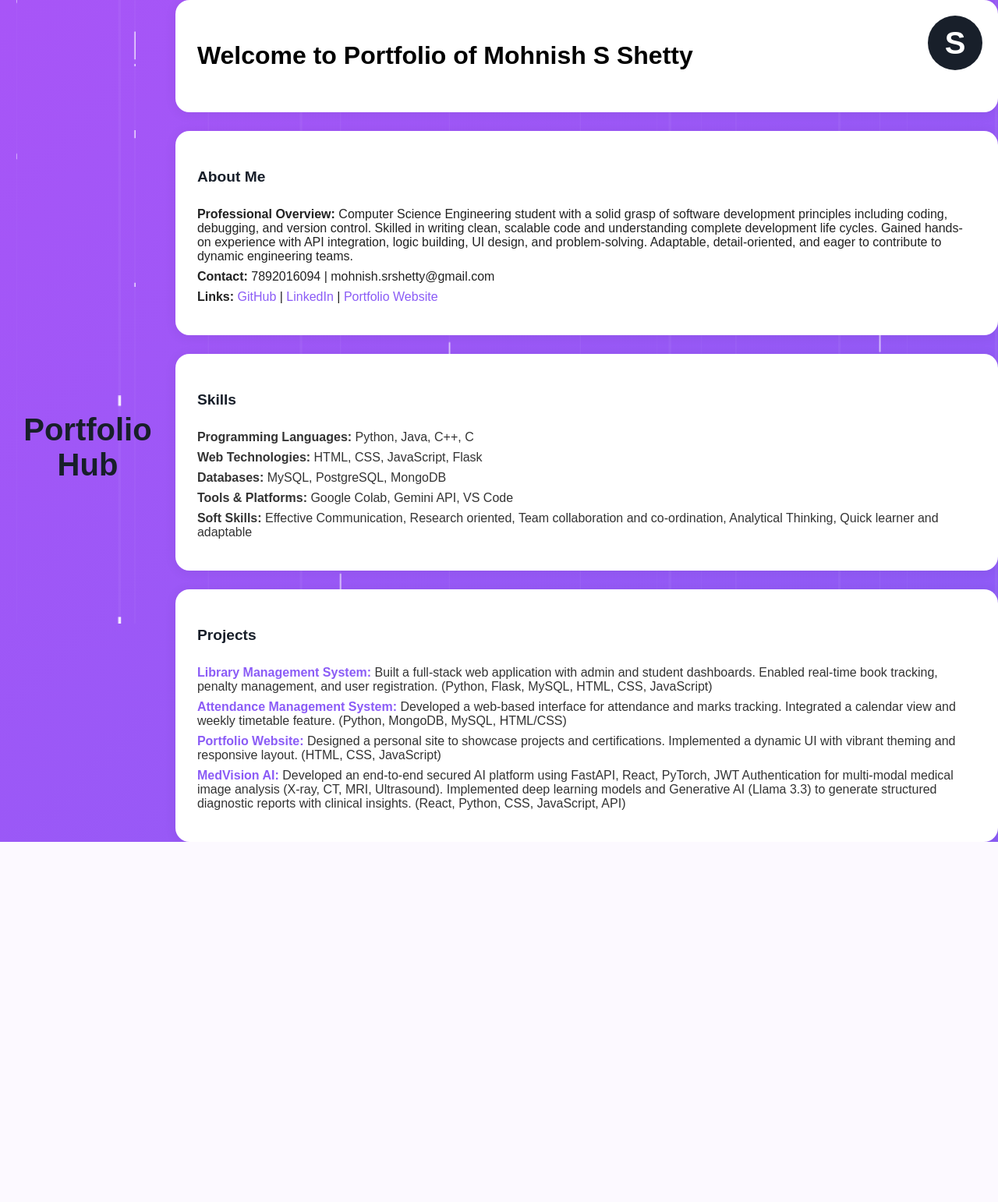
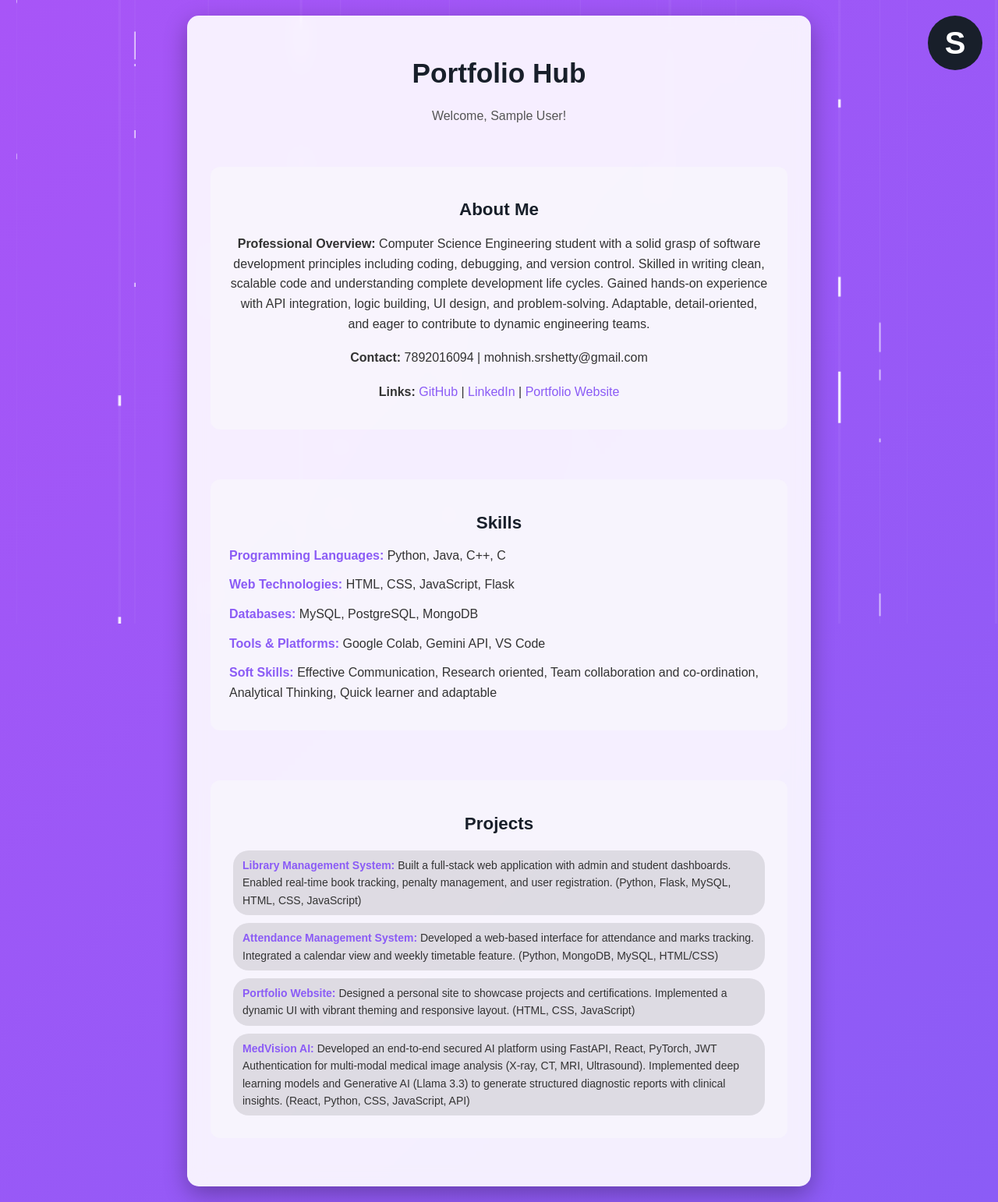
Before and after one commit to mohnish-srshetty/Portfolio, a Node server app: page /portfolio in a window 1280 px wide. Shown: the whole page at 78% size. Before the commit the page ends 1080 px from the top, so only its background shows below. Run offline with Node 20, Linux system fonts and the light colour scheme; the visitor is signed in with stand-in values (Sample User, id 1); some libraries are stand-ins or nearby versions.

Commit message:
Restructure portfolio page to centered container layout

```diff
--- a/public/css/styles.css
+++ b/public/css/styles.css
@@ -141,6 +141,68 @@
 
 .portfolio-projects li strong {
   color: #8B5CF6;
+}
+
+/* Portfolio Page - Centered Container Layout */
+.portfolio-container {
+  max-width: 900px;
+  margin: 40px auto;
+  text-align: center;
+}
+
+.portfolio-container h1 {
+  margin-bottom: 8px;
+}
+
+.portfolio-section {
+  margin: 32px 0;
+  text-align: left;
+  background: rgba(249, 249, 251, 0.5);
+  padding: 24px;
+  border-radius: 12px;
+}
+
+.portfolio-section h2 {
+  font-size: 1.4rem;
+  color: #181f2a;
+  margin-bottom: 16px;
+  text-align: center;
+}
+
+.portfolio-section p {
+  margin: 0 0 12px 0;
+  color: #333;
+  font-size: 1rem;
+  line-height: 1.6;
+}
+
+.portfolio-section ul {
+  list-style-type: none;
+  padding-left: 0;
+  margin: 0;
+}
+
+.portfolio-section li {
+  background: none;
+  margin: 0 0 12px 0;
+  padding: 0;
+  color: #333;
+  font-size: 1rem;
+  line-height: 1.6;
+}
+
+.portfolio-section li strong {
+  color: #8B5CF6;
+}
+
+.portfolio-section a {
+  color: #8B5CF6;
+  text-decoration: none;
+  font-weight: 500;
+}
+
+.portfolio-section a:hover {
+  text-decoration: underline;
 }
 
 @media (max-width: 900px) {
--- a/views/portfolio.ejs
+++ b/views/portfolio.ejs
@@ -3,7 +3,7 @@
 <head>
   <meta charset="UTF-8">
   <meta name="viewport" content="width=device-width, initial-scale=1.0">
-  <title>Portfolio Hub</title>
+  <title>Portfolio - <%= user.name %></title>
   <link rel="stylesheet" href="css/styles.css">
 </head>
 <body>
@@ -49,6 +49,7 @@
       </g>
     </svg>
   </div>
+
   <div class="portfolio-avatar profile-avatar" style="position: absolute; top: 20px; right: 20px; cursor: pointer;">
     <span><%= user.firstLetter %></span>
     <div class="profile-dropdown">
@@ -56,25 +57,19 @@
       <button class="logout-btn">Logout</button>
     </div>
   </div>
-  <div class="portfolio-hub-header">
+
+  <div class="container portfolio-container">
     <h1>Portfolio Hub</h1>
-  </div>
-  <div class="portfolio-main">
-    <div class="portfolio-card portfolio-user">
-      <div class="portfolio-user-info">
-        <h1>Welcome to Portfolio of Mohnish S Shetty</h1>
-      </div>
-    </div>
-    <div class="portfolio-row" style="gap: 24px; flex-wrap: wrap;">
-      <div class="portfolio-card portfolio-about" style="min-width: 320px;">
+    <p style="color: #555; margin-bottom: 24px;">Welcome, <%= user.name %>!</p>
+
+    <section class="portfolio-section">
       <h2>About Me</h2>
-        <div class="portfolio-section-content">
       <p><strong>Professional Overview:</strong> Computer Science Engineering student with a solid grasp of software development principles including coding, debugging, and version control. Skilled in writing clean, scalable code and understanding complete development life cycles. Gained hands-on experience with API integration, logic building, UI design, and problem-solving. Adaptable, detail-oriented, and eager to contribute to dynamic engineering teams.</p>
       <p><strong>Contact:</strong> 7892016094 | mohnish.srshetty@gmail.com</p>
       <p><strong>Links:</strong> <a href="https://github.com/mohnish-srshetty" target="_blank">GitHub</a> | <a href="https://www.linkedin.com/in/mohnish-s-shetty-38210025b/" target="_blank">LinkedIn</a> | <a href="https://devode.liveblog365.com" target="_blank">Portfolio Website</a></p>
-        </div>
-      </div>
-      <div class="portfolio-card portfolio-skills" style="min-width: 320px;">
+    </section>
+
+    <section class="portfolio-section">
       <h2>Skills</h2>
       <ul>
         <li><strong>Programming Languages:</strong> Python, Java, C++, C</li>
@@ -83,8 +78,9 @@
         <li><strong>Tools & Platforms:</strong> Google Colab, Gemini API, VS Code</li>
         <li><strong>Soft Skills:</strong> Effective Communication, Research oriented, Team collaboration and co-ordination, Analytical Thinking, Quick learner and adaptable</li>
       </ul>
-      </div>
-      <div class="portfolio-card portfolio-projects" style="min-width: 320px;">
+    </section>
+
+    <section class="portfolio-section">
       <h2>Projects</h2>
       <ul>
         <li><strong>Library Management System:</strong> Built a full-stack web application with admin and student dashboards. Enabled real-time book tracking, penalty management, and user registration. (Python, Flask, MySQL, HTML, CSS, JavaScript)</li>
@@ -92,8 +88,7 @@
         <li><strong>Portfolio Website:</strong> Designed a personal site to showcase projects and certifications. Implemented a dynamic UI with vibrant theming and responsive layout. (HTML, CSS, JavaScript)</li>
         <li><strong>MedVision AI:</strong> Developed an end-to-end secured AI platform using FastAPI, React, PyTorch, JWT Authentication for multi-modal medical image analysis (X-ray, CT, MRI, Ultrasound). Implemented deep learning models and Generative AI (Llama 3.3) to generate structured diagnostic reports with clinical insights. (React, Python, CSS, JavaScript, API)</li>
       </ul>
-      </div>
-    </div>
+    </section>
   </div>
   <script src="js/portfolio.js"></script>
 </body>
```
Lines whose indentation alone changed are shown as unchanged.
